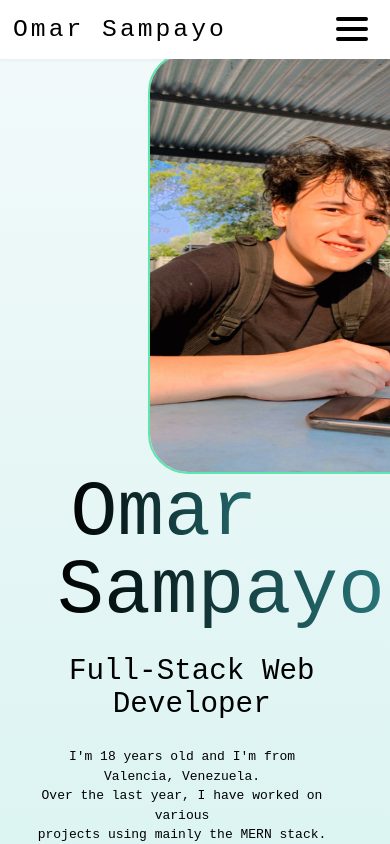
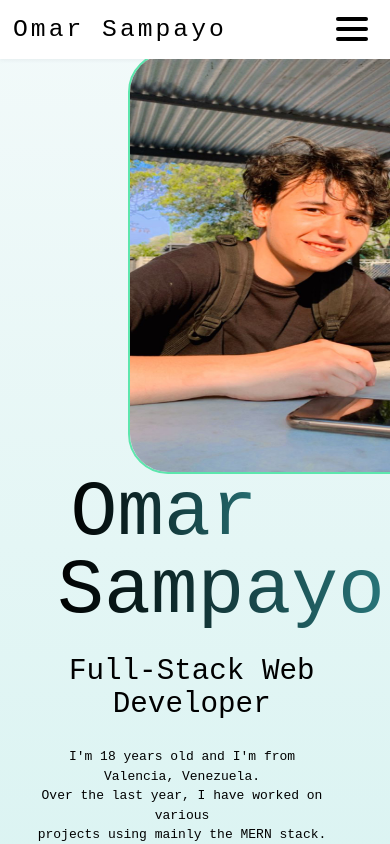
Before and after one commit to Omarx32/Portfolio-Fase-1, a React (Vite) app: page / in a window 390 px wide. Shown: the top 844 px of the page. Built offline with nearby package versions, Linux system fonts and the light colour scheme.

Commit message:
responsive 800%

```diff
--- a/src/Components/View.jsx
+++ b/src/Components/View.jsx
@@ -7,7 +7,7 @@ export const View = () => {
   return (
     <div className="">
       <section id="home" className="w-full flex flex-col sm:flex sm:flex-wrap  justify-center items-center sm:h-screen max-sm:pb-16  ">
-        <div className="max-sm:ml-12 ">
+        <div className=" ">
           <img className={style.imgMe} src="./foto.png" alt="holacomovas" />
         </div>
         <div className="mr-16 max-sm:text-center ">
```
